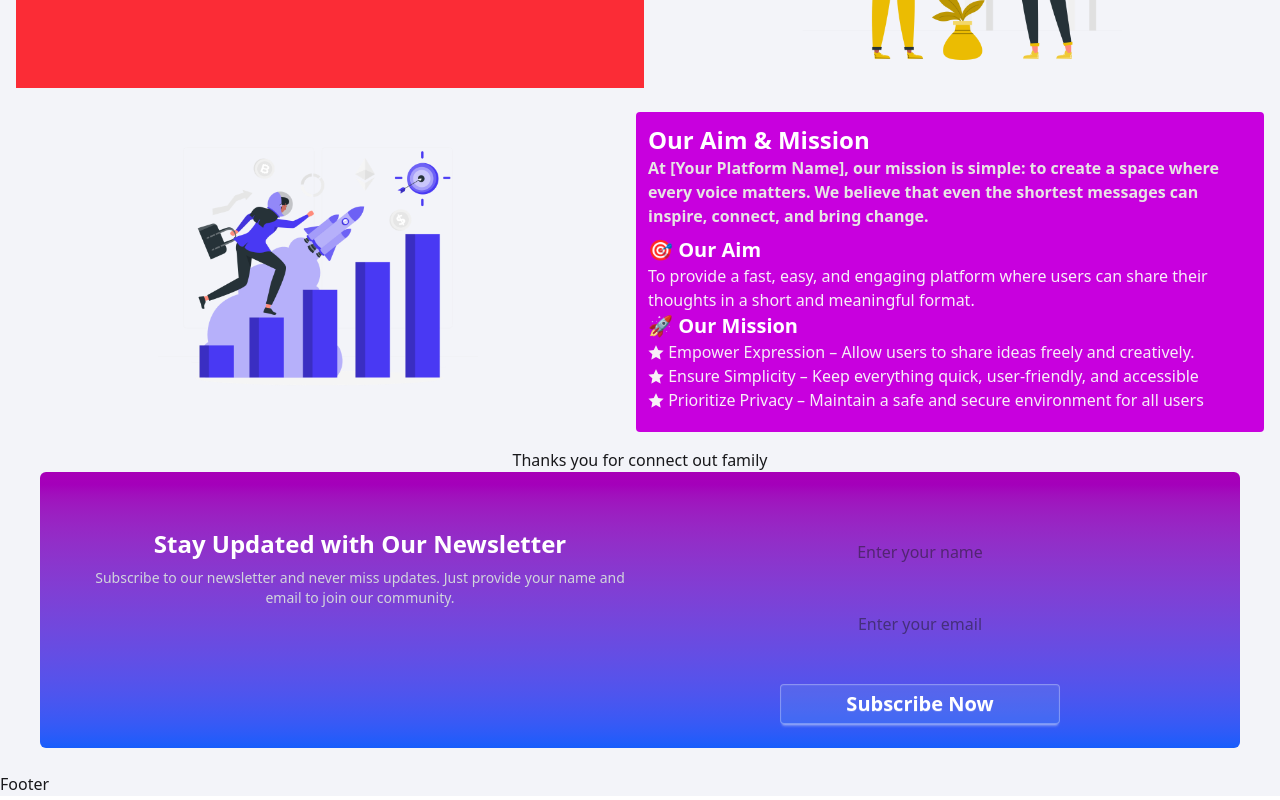
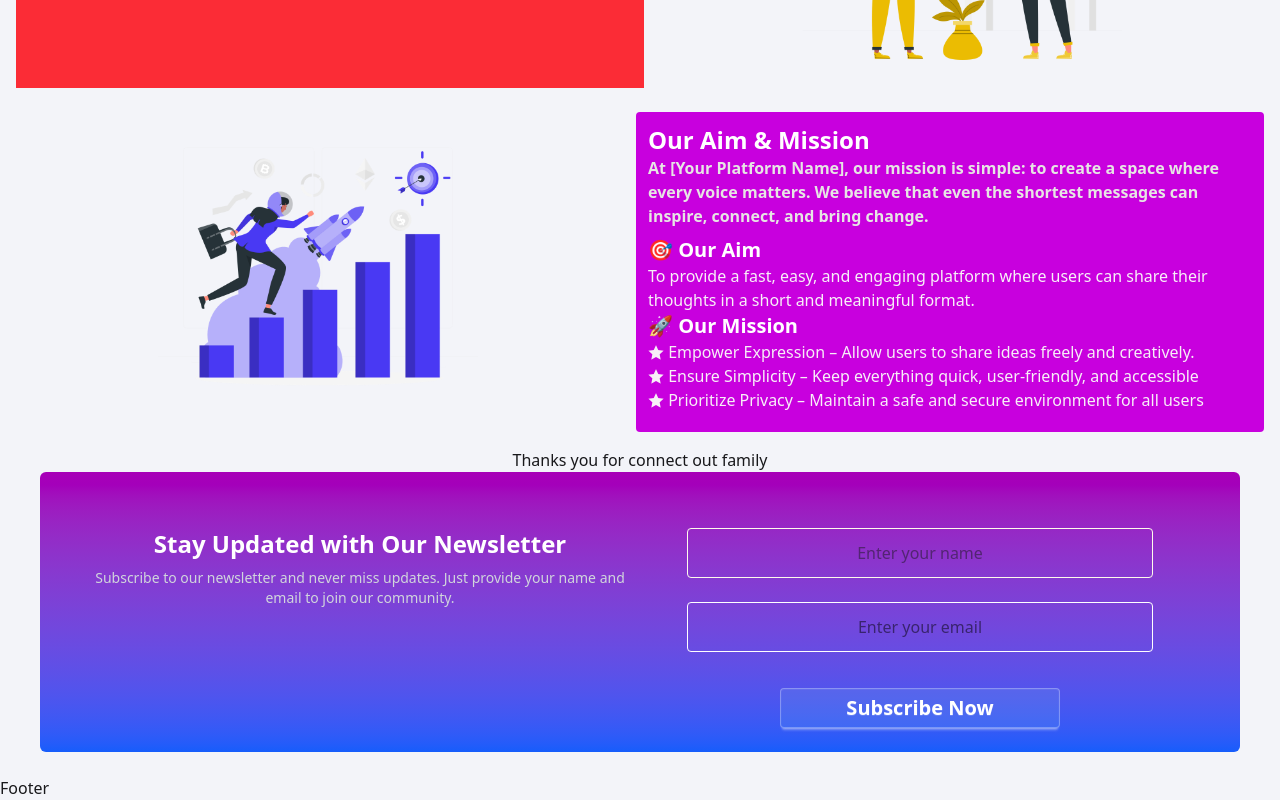
Before and after one commit to SakibFakir69/connectToToyou_client, a React (Vite) app: page / in a window 1280 px wide. Shown: the part 2012-2812 px from the top of the page. Built offline with nearby package versions, Linux system fonts and the light colour scheme; no server answers.

Commit message:
news letter done

```diff
--- a/src/components/NewsLetter.jsx
+++ b/src/components/NewsLetter.jsx
@@ -87,7 +87,7 @@ function NewsLetter() {
             type="text"
             name="name"
             placeholder="Enter your name"
-            className="text-center rounded md:py-3 px-12 py-2"
+            className="text-center rounded md:py-3 px-12 py-2 border border-amber-50 focus:bg-black focus:text-white focus:text-xl"
           />
 
           {/* <input type="text" /> */}
@@ -95,7 +95,7 @@ function NewsLetter() {
             type="email"
             name="email"
             placeholder="Enter your email"
-            className="text-center rounded md:py-3 py-2"
+            className="text-center rounded md:py-3 py-2 border border-white text-black focus:text-xl focus:bg-black focus:text-white focus:font-semibold "
           />
          </div>
           <div className="flex justify-center w-full">
```
